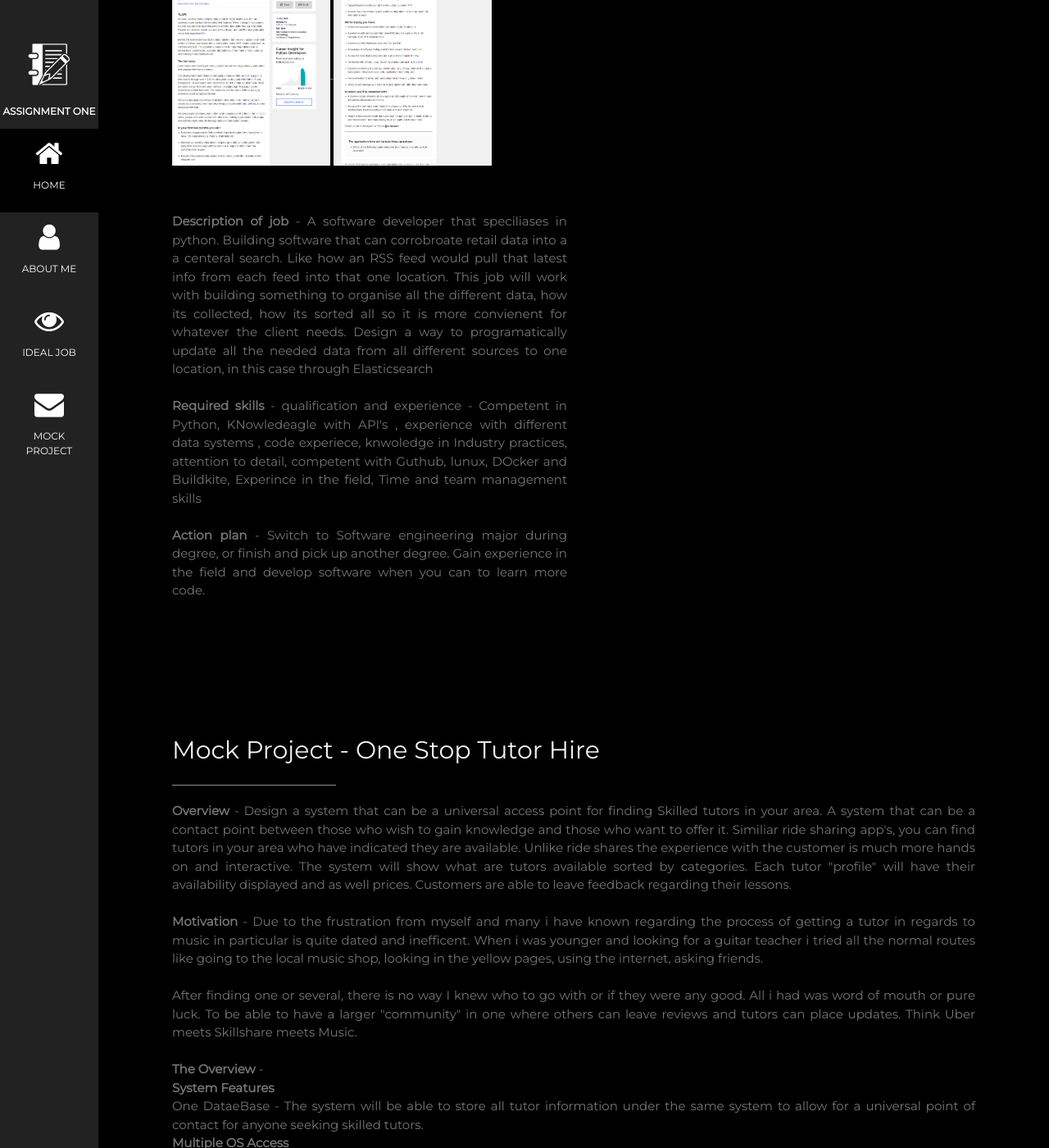
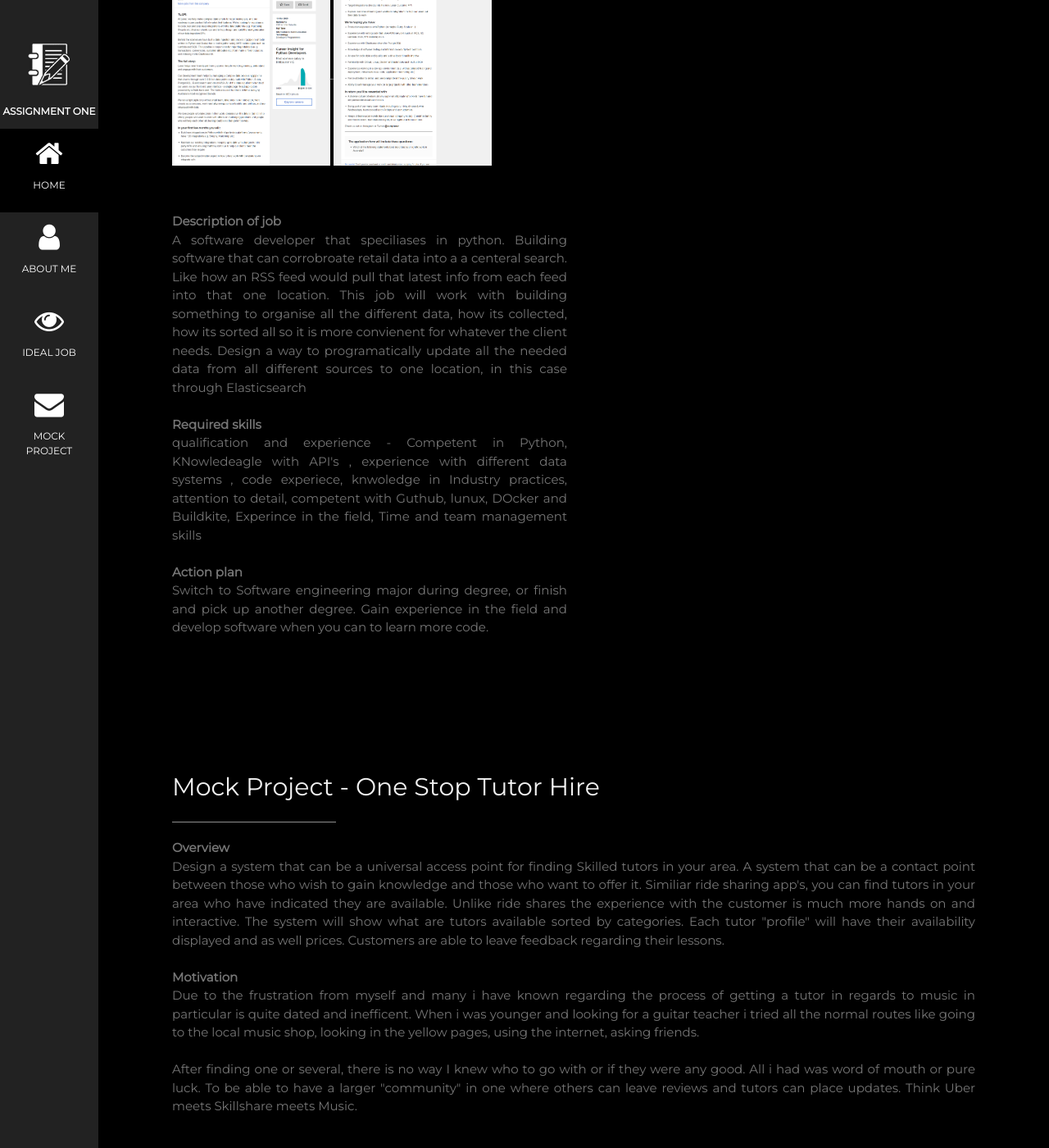
Before and after one commit to ceylonhue/begin, a Jekyll site: the page built from index.md, in a window 1280 px wide and 1400 px high, scrolled down 5045 px. Shown: the whole window at 82% size. Built offline with Jekyll 4.4.1, drawn with Linux system fonts in a browser that asks for light colours; our own code applies the rules of GitHub Pages for plain Markdown files; some of the changed text lies outside the part shown.

Commit message:
Update default.html

```diff
--- a/_layouts/default.html
+++ b/_layouts/default.html
@@ -215,18 +215,18 @@ socially in groups with others. By knowing the situations you can handle and one
   <img src="/begin/images/job2.png" style="width:40%">
           </a>
 <br><br><br>
-<B>Description of job</B> - A software developer that speciliases in python. Building software that can corrobroate retail
+<B>Description of job</B><br> A software developer that speciliases in python. Building software that can corrobroate retail
 data into a a centeral search. Like how an RSS feed would pull that latest info from each feed into that one location.
 
 This job will work with building something to organise all the different data, how its collected, how its sorted all so it is more convienent
         for whatever the client needs. Design a way to programatically update all the needed data from all different sources to one location, in this case
 through Elasticsearch
 <br><bR>
-<B>Required skills</B> - qualification and experience - Competent in Python, KNowledeagle with API's , experience with different data systems
+<B>Required skills</B><br>qualification and experience - Competent in Python, KNowledeagle with API's , experience with different data systems
 , code experiece, knwoledge in Industry practices, attention to detail, competent with Guthub, lunux, DOcker and Buildkite, Experince in
         the field, Time and team management skills
 <br><br>
-<B>Action plan </B>- Switch to Software engineering major during degree, or finish and pick up another degree. Gain experience in the field
+<B>Action plan </B><br> Switch to Software engineering major during degree, or finish and pick up another degree. Gain experience in the field
 and develop software when you can to learn more code.
 <Br><br>
 
@@ -242,7 +242,7 @@ and develop software when you can to learn more code.
   <div class="w3-content w3-justify w3-text-grey w3-padding-64" id="contact">
     <h2 class="w3-text-light-grey">Mock Project - One Stop Tutor Hire</h2>
     <hr style="width:200px" class="w3-opacity">
-    <p> <B>Overview</B> - Design a system that can be a universal access point for finding Skilled tutors in your area. A system
+    <p> <B>Overview</B><BR>Design a system that can be a universal access point for finding Skilled tutors in your area. A system
                    that can be a contact point between those who wish to gain knowledge and those who want to offer it.
                    Similiar ride sharing app's, you can find tutors in your area who have indicated they are available. Unlike
                    ride shares the experience with the customer is much more hands on and interactive.
@@ -253,14 +253,14 @@ and develop software when you can to learn more code.
 
 
 <br><br>
-      <B>Motivation</B> - Due to the frustration from myself and many i have known regarding the process of getting a tutor in regards to music
+      <B>Motivation</B><br>Due to the frustration from myself and many i have known regarding the process of getting a tutor in regards to music
       in particular is quite dated and inefficent. When i was younger and looking for a guitar teacher i tried all the normal routes like
       going to the local music shop, looking in the yellow pages, using the internet, asking friends.
       <br><br>
       After finding one or several, there is no way I knew who to go with or if they were any good. All i had was word of mouth or pure luck.
       To be able to have a larger "community" in one where others can leave reviews and tutors can place updates. Think Uber meets Skillshare meets Music.
-<br><br>
-      <B>The Overview </B>- <br>
+<br><br><br>
+
       <B>System Features</B><br>
       One DataeBase - The system will be able to store all tutor information under the same system to allow for a universal point
       of contact for anyone seeking skilled tutors. <BR>
@@ -284,7 +284,7 @@ and develop software when you can to learn more code.
       important features. Besides word of mouth at the moment there is no way to easily know how good a person is at teaching their skill,
       My aim would be to build up a large enough database and commmunity that this is no longer a frustration. <BR><BR>
 
-      <B>Easy to start</B>
+      <B>Easy to start</B><br>
       Tutors will no longer need to take out ads in papers, on facebook or regulalry visitting their local shop.<br><BR>
 
       <B>Community Driven</B><br>
@@ -293,7 +293,7 @@ and develop software when you can to learn more code.
       let an 'expert' in that field know how you really feel.
       THe community that will build up from the app usage from people leaving feedback on tutors and commenting on videos
       or just chatting to each other, the community will act as a "friend" in your learning journey to help ease the times
-      when you are doubting.
+      when you are doubting. <br><br>
 
       <B>Advertisements</B><br>
 
@@ -310,12 +310,11 @@ and develop software when you can to learn more code.
 
 
 
-<br><br>
 
 <br><br>
-      <B>Skills Needed </B> -<BR> App design , UI design, Product design, data science, User research, product mangement
+      <B>Skills Needed </B> <BR> App design , UI design, Product design, data science, User research, product mangement
 <br><br>
-      <B>Final Outcome -</B><BR> Finding capable people to pass on their skills will be as easy as ordering an uber. The
+      <B>Final Outcome </B><BR> Finding capable people to pass on their skills will be as easy as ordering an uber. The
       feeling of not being able to learn enough from that one youtube tutorial will be old news. With fast turn around
 response times, availabilty info, and tutors offline materials. There will always be an option to find the lessons you want.
 
```
